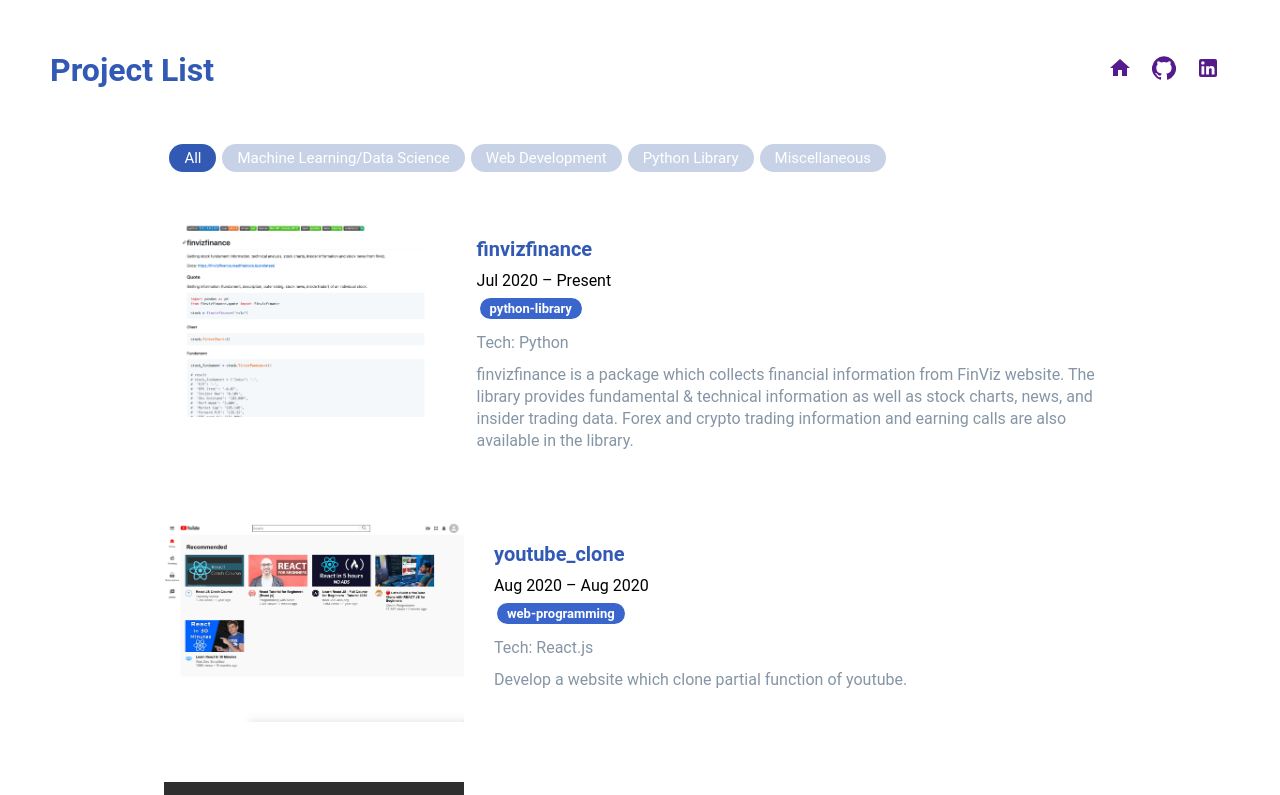
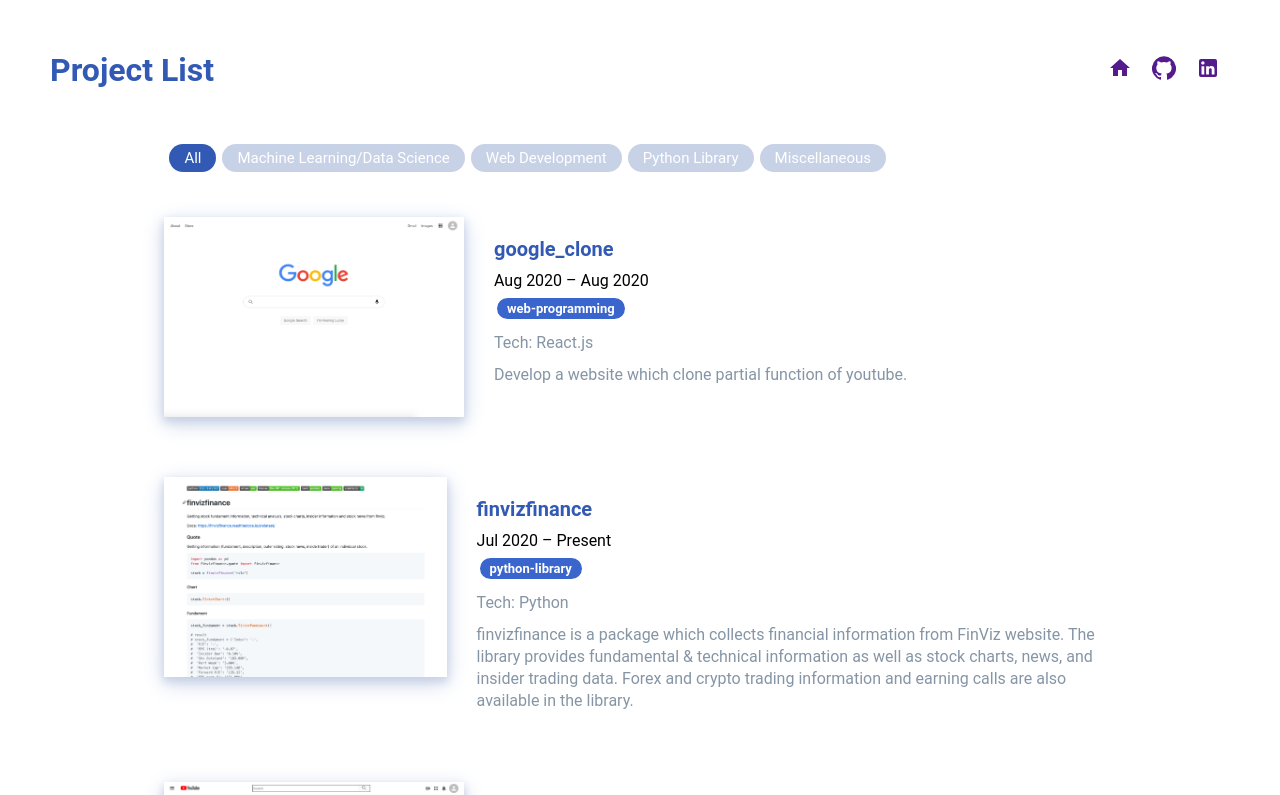
Before and after one commit to lit26/project_list, a React (Create React App) app: page / in a window 1280 px wide. Shown: the top 795 px of the page. Built offline with nearby package versions, Linux system fonts and the light colour scheme.

Commit message:
update project and style

```diff
--- a/public/index.html
+++ b/public/index.html
@@ -24,7 +24,7 @@
       work correctly both with client-side routing and a non-root public URL.
       Learn how to configure a non-root public URL by running `npm run build`.
     -->
-    <title>React App</title>
+    <title>Project List</title>
   </head>
   <body>
     <noscript>You need to enable JavaScript to run this app.</noscript>
--- a/src/components/ProjectItemCard.css
+++ b/src/components/ProjectItemCard.css
@@ -49,6 +49,7 @@
     width:300px;
     height:200px;
     margin-right: 30px;
+    box-shadow: 0 4px 8px 0 #c8d2e7, 0 6px 20px 0 #c8d2e7;
 }
 .projectItemCard__info{
     text-decoration: none;
--- a/src/components/projects.json
+++ b/src/components/projects.json
@@ -108,5 +108,16 @@
         "link": "https://github.com/lit26/finvizfinance",
         "description": "finvizfinance is a package which collects financial information from FinViz website. The library provides fundamental & technical information as well as stock charts, news, and insider trading data. Forex and crypto trading information and earning calls are also available in the library. ",
         "time":"Jul 2020 – Present"
+    },
+    {
+    	"id": 11,
+        "project_name":"google_clone",
+        "img": "google_clone.png",
+        "select": "web",
+        "hashtag": ["web-programming"],
+        "tech":["React.js"],
+        "link": "https://github.com/lit26/google_clone",
+        "description": "Develop a website which clone partial function of youtube. ",
+        "time":"Aug 2020 – Aug 2020"
     }
 ]
```
Also changed, not shown: src/components/images/google_clone.png (added).
